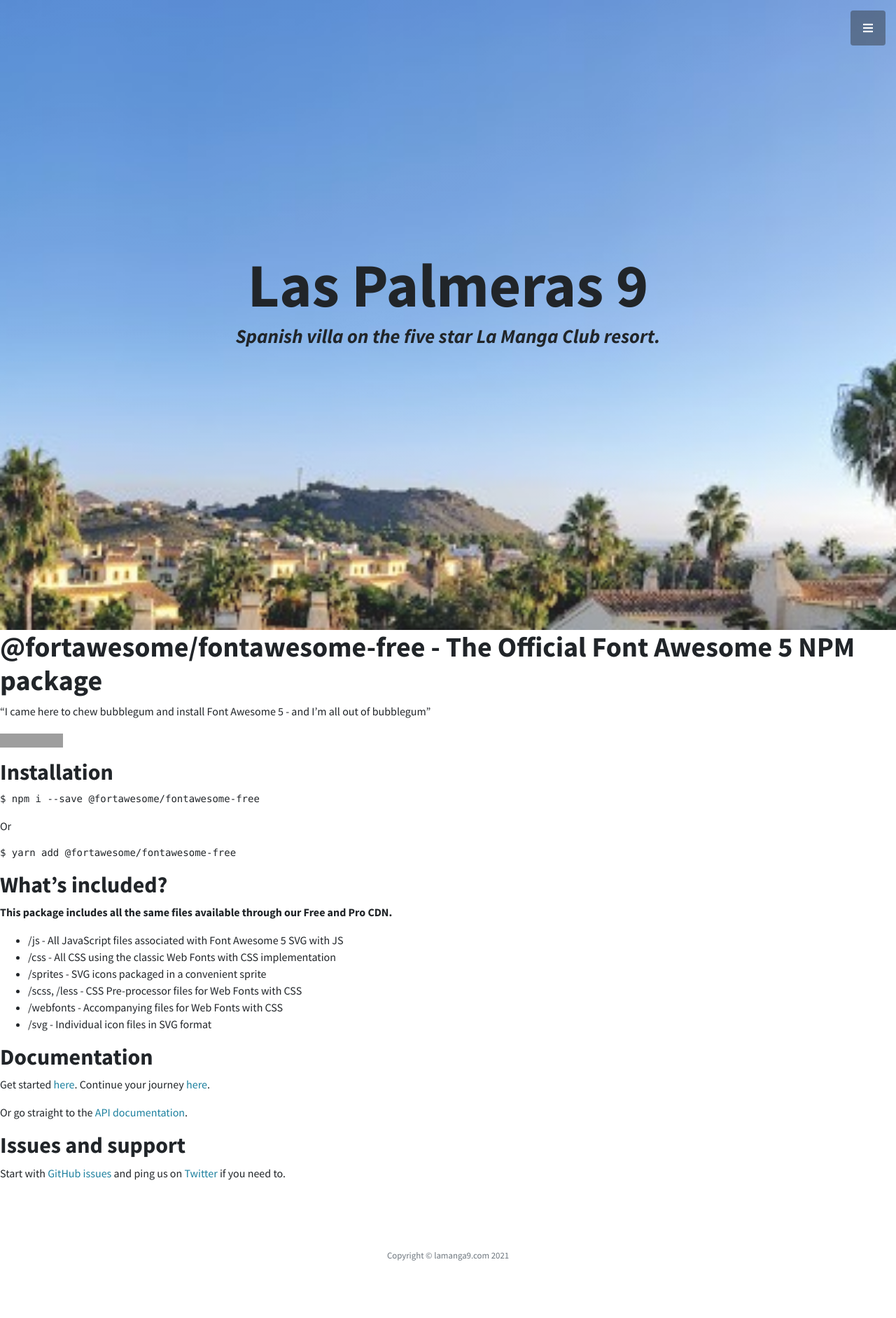
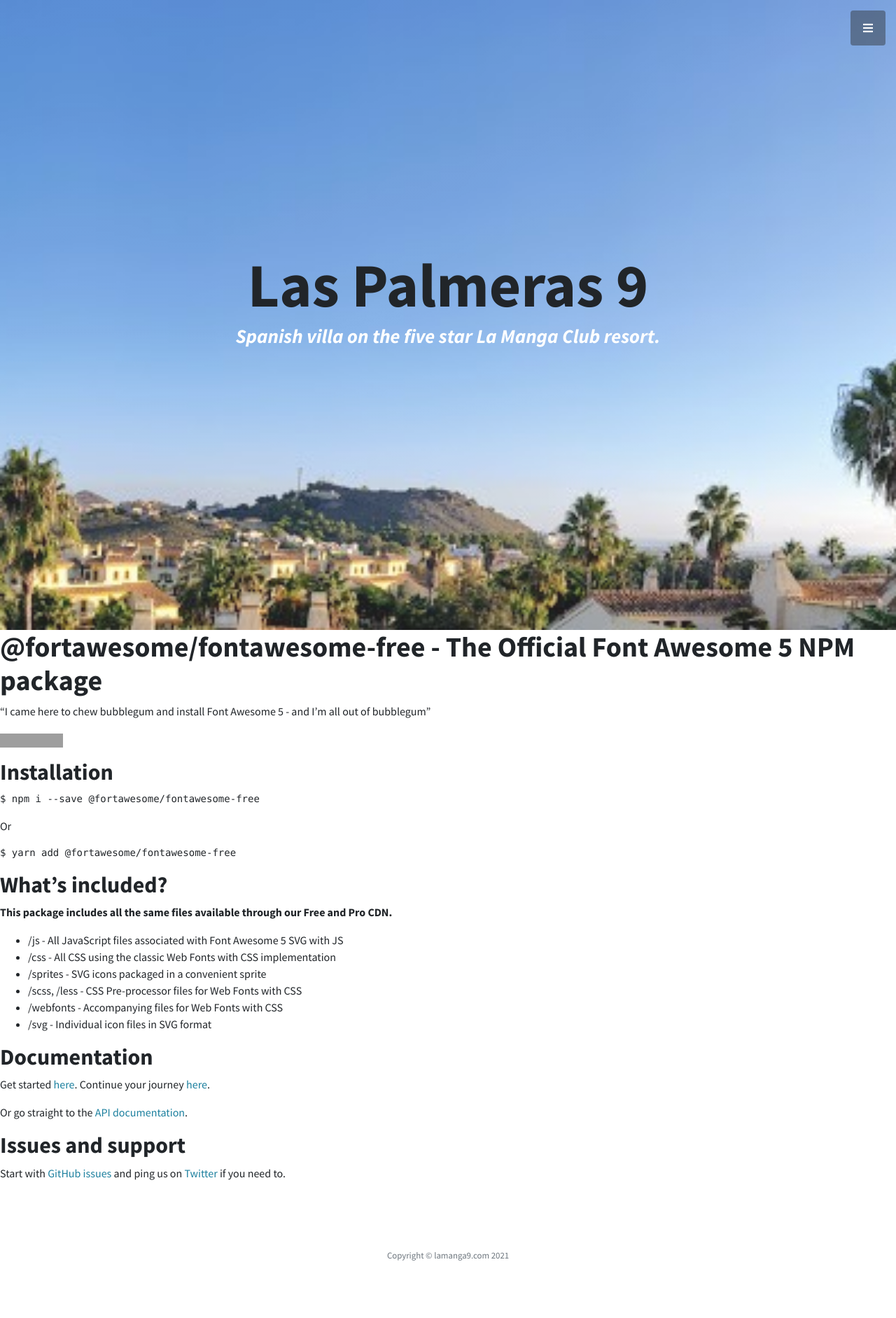
Before and after one commit to richsteer/richsteer.github.io, a Jekyll site: the page built from vendor/fontawesome-free/README.md, in a window 1280 px wide. Shown: the whole page at 70% size. Built offline with Jekyll 4.4.1, drawn with Linux system fonts in a browser that asks for light colours; our own code applies the rules of GitHub Pages for plain Markdown files; grey boxes are pictures that could not be loaded.

Commit message:
Update header.html

```diff
--- a/_includes/header.html
+++ b/_includes/header.html
@@ -2,7 +2,7 @@
     <div class="container text-center my-auto">
         <h1 class="mb-1">Las Palmeras 9</h1>
         <h3 class="mb-5">
-          <em>Spanish villa on the five star La Manga Club resort.</em>
+          <em class="text-white">Spanish villa on the five star La Manga Club resort.</em>
         </h3>
  <!--        <a class="btn btn-dark btn-xl js-scroll-trigger" href="#about-la-manga-club">More about La Manga Club</a>
         <a class="btn btn-primary btn-xl js-scroll-trigger" href="#laspalmeras9">More about the Villa</a>-->
```
